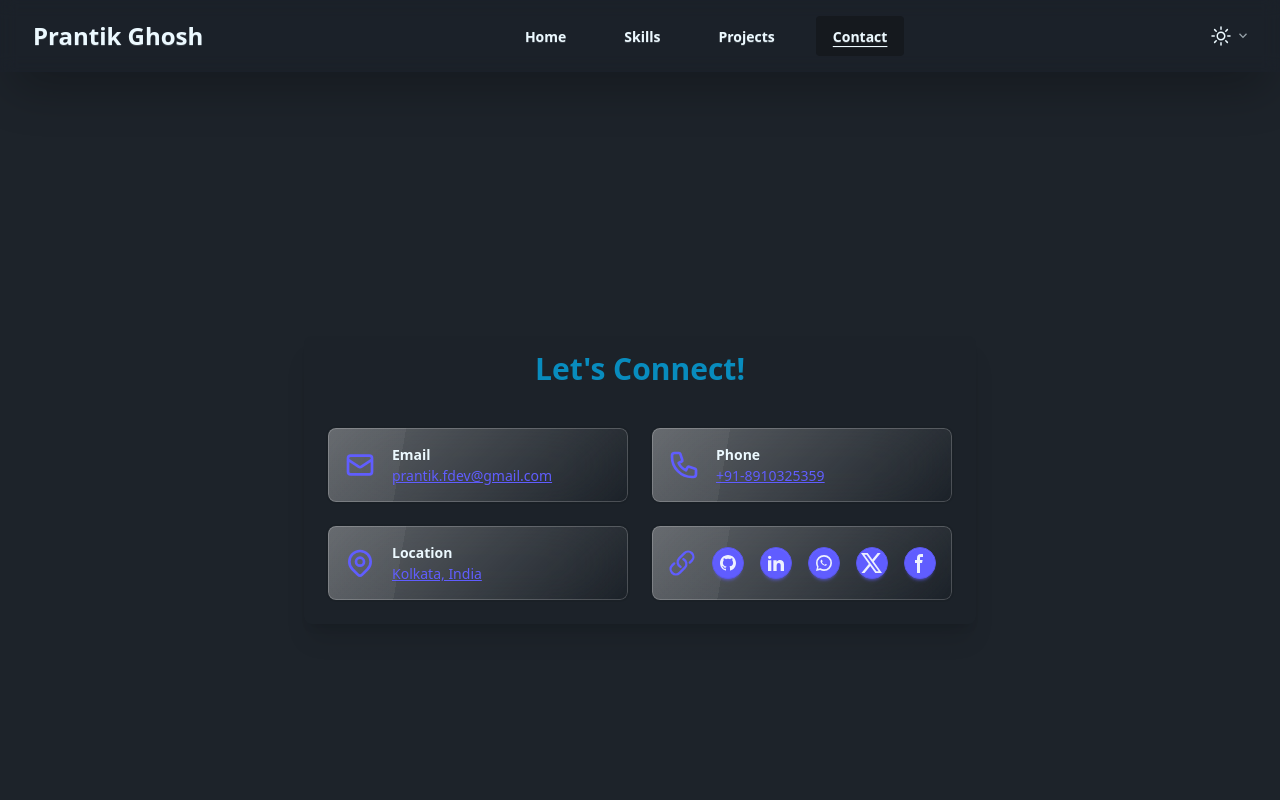
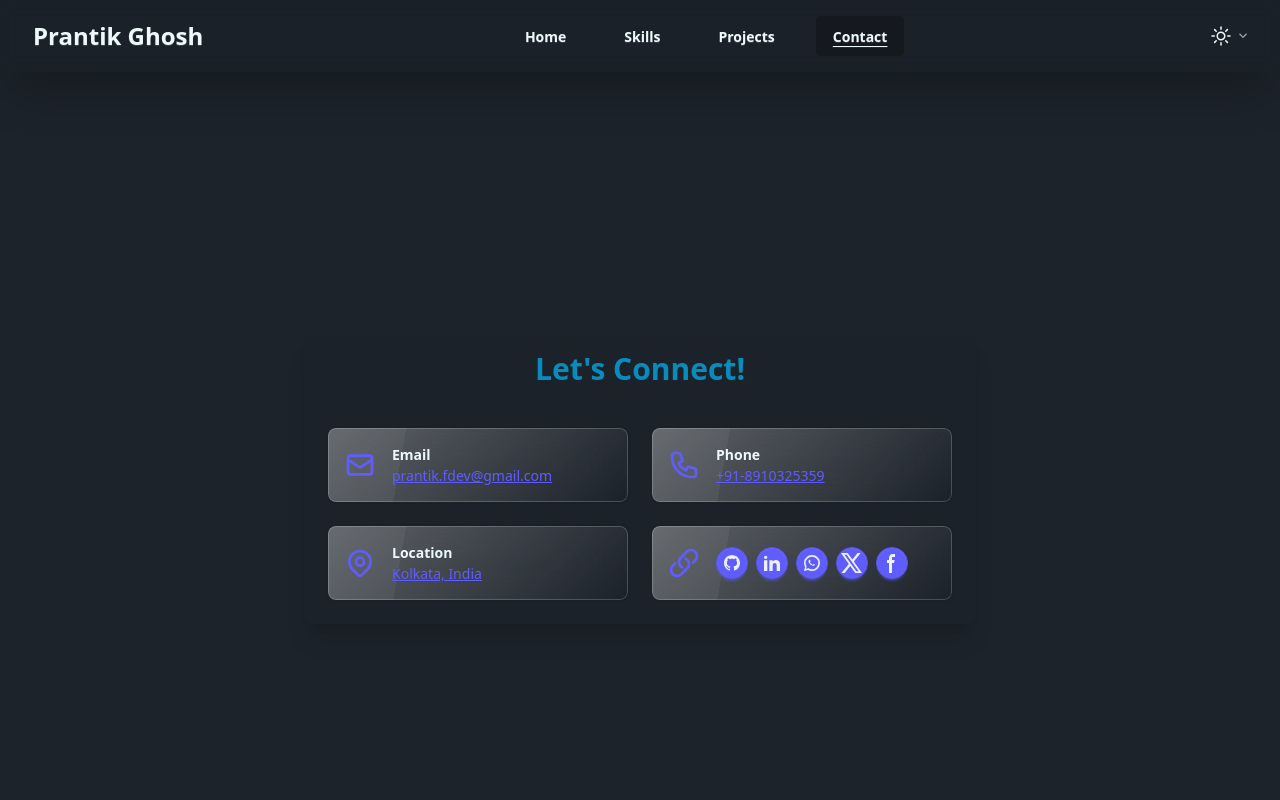
Before and after one commit to TBS96/portfolio, a React (Vite) app: page /contact in a window 1280 px wide. Shown: the top 800 px of the page. Built offline with nearby package versions, Linux system fonts and the light colour scheme.

Commit message:
feat: refactor Contact component with structured contact details and social media links
added aos animations

Signed-off-by: TBS96 <9tbs6@proton.me>

```diff
--- a/src/components/Contact.jsx
+++ b/src/components/Contact.jsx
@@ -8,45 +8,100 @@ const Contact = () => {
       label: 'Email',
       value: 'prantik.fdev@gmail.com',
       icon: (
-                <svg xmlns="http://www.w3.org/2000/svg" className="h-8 w-8 text-primary" fill="none" viewBox="0 0 24 24" stroke="currentColor">
-                    <path strokeLinecap="round" strokeLinejoin="round" strokeWidth={2} d="M3 8l7.89 5.26a2 2 0 002.22 0L21 8M5 19h14a2 2 0 002-2V7a2 2 0 00-2-2H5a2 2 0 00-2 2v10a2 2 0 002 2z" />
+        <svg
+          xmlns='http://www.w3.org/2000/svg'
+          className='h-8 w-8 text-primary'
+          fill='none'
+          viewBox='0 0 24 24'
+          stroke='currentColor'
+        >
+          <path
+            strokeLinecap='round'
+            strokeLinejoin='round'
+            strokeWidth={2}
+            d='M3 8l7.89 5.26a2 2 0 002.22 0L21 8M5 19h14a2 2 0 002-2V7a2 2 0 00-2-2H5a2 2 0 00-2 2v10a2 2 0 002 2z'
+          />
         </svg>
       ),
-            link: 'mailto:prantik.fdev@gmail.com'
+      link: 'mailto:prantik.fdev@gmail.com',
     },
     {
       id: 2,
       label: 'Phone',
       value: '+91-8910325359',
       icon: (
-                <svg xmlns="http://www.w3.org/2000/svg" className="h-8 w-8 text-primary" fill="none" viewBox="0 0 24 24" stroke="currentColor">
-                    <path strokeLinecap="round" strokeLinejoin="round" strokeWidth={2} d="M3 5a2 2 0 012-2h3.28a1 1 0 01.948.684l1.498 4.493a1 1 0 01-.502 1.21l-2.257 1.13a11.042 11.042 0 005.516 5.516l1.13-2.257a1 1 0 011.21-.502l4.493 1.498a1 1 0 01.684.949V19a2 2 0 01-2 2h-1C9.716 21 3 14.284 3 6V5z" />
+        <svg
+          xmlns='http://www.w3.org/2000/svg'
+          className='h-8 w-8 text-primary'
+          fill='none'
+          viewBox='0 0 24 24'
+          stroke='currentColor'
+        >
+          <path
+            strokeLinecap='round'
+            strokeLinejoin='round'
+            strokeWidth={2}
+            d='M3 5a2 2 0 012-2h3.28a1 1 0 01.948.684l1.498 4.493a1 1 0 01-.502 1.21l-2.257 1.13a11.042 11.042 0 005.516 5.516l1.13-2.257a1 1 0 011.21-.502l4.493 1.498a1 1 0 01.684.949V19a2 2 0 01-2 2h-1C9.716 21 3 14.284 3 6V5z'
+          />
         </svg>
       ),
-            link: 'tel:+91-8910325359'
+      link: 'tel:+91-8910325359',
     },
     {
       id: 3,
       label: 'Location',
       value: 'Kolkata, India',
       icon: (
-                <svg xmlns="http://www.w3.org/2000/svg" className="h-8 w-8 text-primary" fill="none" viewBox="0 0 24 24" stroke="currentColor">
-                    <path strokeLinecap="round" strokeLinejoin="round" strokeWidth={2} d="M17.657 16.657L13.414 20.9a1.998 1.998 0 01-2.827 0l-4.244-4.243a8 8 0 1111.314 0z" />
-                    <path strokeLinecap="round" strokeLinejoin="round" strokeWidth={2} d="M15 11a3 3 0 11-6 0 3 3 0 016 0z" />
+        <svg
+          xmlns='http://www.w3.org/2000/svg'
+          className='h-8 w-8 text-primary'
+          fill='none'
+          viewBox='0 0 24 24'
+          stroke='currentColor'
+        >
+          <path
+            strokeLinecap='round'
+            strokeLinejoin='round'
+            strokeWidth={2}
+            d='M17.657 16.657L13.414 20.9a1.998 1.998 0 01-2.827 0l-4.244-4.243a8 8 0 1111.314 0z'
+          />
+          <path
+            strokeLinecap='round'
+            strokeLinejoin='round'
+            strokeWidth={2}
+            d='M15 11a3 3 0 11-6 0 3 3 0 016 0z'
+          />
         </svg>
       ),
-            link: 'https://maps.app.goo.gl/KFC77jmj5NotX2vA9'
-        }
-    ];
-
-    const socialMedia = [
+      link: 'https://maps.app.goo.gl/KFC77jmj5NotX2vA9',
+    },
+    {
+      id: 4,
+      label: '',
+      icon: (
+        <svg
+          xmlns='http://www.w3.org/2000/svg'
+          fill='none'
+          viewBox='0 0 24 24'
+          strokeWidth={2}
+          stroke='currentColor'
+          className='size-8 text-primary'
+        >
+          <path
+            strokeLinecap='round'
+            strokeLinejoin='round'
+            d='M13.19 8.688a4.5 4.5 0 0 1 1.242 7.244l-4.5 4.5a4.5 4.5 0 0 1-6.364-6.364l1.757-1.757m13.35-.622 1.757-1.757a4.5 4.5 0 0 0-6.364-6.364l-4.5 4.5a4.5 4.5 0 0 0 1.242 7.244'
+          />
+        </svg>
+      ),
+      value: [
         {
           id: 1,
           name: 'GitHub',
           url: 'https://github.com/TBS96',
           icon: (
-                <svg xmlns="http://www.w3.org/2000/svg" width="16" height="16" viewBox="0 0 24 24" className="fill-current">
-                    <path d="M12 0c-6.626 0-12 5.373-12 12 0 5.302 3.438 9.8 8.207 11.387.599.111.793-.261.793-.577v-2.234c-3.338.726-4.033-1.416-4.033-1.416-.546-1.387-1.333-1.756-1.333-1.756-1.089-.745.083-.729.083-.729 1.205.084 1.839 1.237 1.839 1.237 1.07 1.834 2.807 1.304 3.492.997.107-.775.418-1.305.762-1.604-2.665-.305-5.467-1.334-5.467-5.931 0-1.311.469-2.381 1.236-3.221-.124-.303-.535-1.524.117-3.176 0 0 1.008-.322 3.301 1.23.957-.266 1.983-.399 3.003-.404 1.02.005 2.047.138 3.006.404 2.291-1.552 3.297-1.23 3.297-1.23.653 1.653.242 2.874.118 3.176.77.84 1.235 1.911 1.235 3.221 0 4.609-2.807 5.624-5.479 5.921.43.372.823 1.102.823 2.222v3.293c0 .319.192.694.801.576 4.765-1.589 8.199-6.086 8.199-11.386 0-6.627-5.373-12-12-12z" />
+            <svg xmlns='http://www.w3.org/2000/svg' width='16' height='16' viewBox='0 0 24 24' className='fill-current'>
+              <path d='M12 0c-6.626 0-12 5.373-12 12 0 5.302 3.438 9.8 8.207 11.387.599.111.793-.261.793-.577v-2.234c-3.338.726-4.033-1.416-4.033-1.416-.546-1.387-1.333-1.756-1.333-1.756-1.089-.745.083-.729.083-.729 1.205.084 1.839 1.237 1.839 1.237 1.07 1.834 2.807 1.304 3.492.997.107-.775.418-1.305.762-1.604-2.665-.305-5.467-1.334-5.467-5.931 0-1.311.469-2.381 1.236-3.221-.124-.303-.535-1.524.117-3.176 0 0 1.008-.322 3.301 1.23.957-.266 1.983-.399 3.003-.404 1.02.005 2.047.138 3.006.404 2.291-1.552 3.297-1.23 3.297-1.23.653 1.653.242 2.874.118 3.176.77.84 1.235 1.911 1.235 3.221 0 4.609-2.807 5.624-5.479 5.921.43.372.823 1.102.823 2.222v3.293c0 .319.192.694.801.576 4.765-1.589 8.199-6.086 8.199-11.386 0-6.627-5.373-12-12-12z' />
             </svg>
           )
         },
@@ -55,8 +110,8 @@ const Contact = () => {
           name: 'LinkedIn',
           url: 'https://www.linkedin.com/in/prantikghosh96/',
           icon: (
-                <svg xmlns="http://www.w3.org/2000/svg" width="16" height="16" viewBox="0 0 24 24" className="fill-current">
-                    <path d="M4.98 3.5c0 1.381-1.11 2.5-2.48 2.5s-2.48-1.119-2.48-2.5c0-1.38 1.11-2.5 2.48-2.5s2.48 1.12 2.48 2.5zm.02 4.5h-5v16h5v-16zm7.982 0h-4.968v16h4.969v-8.399c0-4.67 6.029-5.052 6.029 0v8.399h4.988v-10.131c0-7.88-8.922-7.593-11.018-3.714v-2.155z" />
+            <svg xmlns='http://www.w3.org/2000/svg' width='16' height='16' viewBox='0 0 24 24' className='fill-current'>
+              <path d='M4.98 3.5c0 1.381-1.11 2.5-2.48 2.5s-2.48-1.119-2.48-2.5c0-1.38 1.11-2.5 2.48-2.5s2.48 1.12 2.48 2.5zm.02 4.5h-5v16h5v-16zm7.982 0h-4.968v16h4.969v-8.399c0-4.67 6.029-5.052 6.029 0v8.399h4.988v-10.131c0-7.88-8.922-7.593-11.018-3.714v-2.155z' />
             </svg>
           )
         },
@@ -65,8 +120,8 @@ const Contact = () => {
           name: 'WhatsApp',
           url: 'https://wa.me/918910325359',
           icon: (
-                <svg xmlns="http://www.w3.org/2000/svg" width="16" height="16" viewBox="0 0 24 24" className="fill-current">
-                    <path d="M20.52 3.48A11.946 11.946 0 0 0 12 0a11.953 11.953 0 0 0-8.485 3.515A11.949 11.949 0 0 0 0 12c0 2.134.56 4.235 1.617 6.078L0 24l6.078-1.617A11.946 11.946 0 0 0 12 24a11.953 11.953 0 0 0 8.485-3.515A11.949 11.949 0 0 0 24 12a11.953 11.953 0 0 0-3.515-8.485zM12 21.5a9.507 9.507 0 0 1-5.071-1.464l-.364-.221-3.609.961.961-3.609-.221-.364A9.506 9.506 0 0 1 2.5 12a9.5 9.5 0 1 1 9.5 9.5zm4.232-7.086c-.232-.116-1.367-.676-1.58-.752s-.366-.116-.52.116-.596.752-.732.91c-.132.15-.268.17-.5.058a7.845 7.845 0 0 1-3.864-3.383c-.292-.5.292-.464.832-1.545.088-.177.044-.326-.022-.453-.066-.126-.52-1.253-.712-1.715-.186-.448-.374-.459-.52-.467s-.292-.008-.448-.008a.866.866 0 0 0-.624.29c-.216.235-.824.808-.824 1.967s.844 2.28.96 2.437 1.66 2.573 4.022 3.607c.56.242.996.387 1.34.496.56.178 1.07.152 1.474.093.448-.067 1.367-.559 1.56-1.1.194-.541.194-1.004.136-1.1s-.208-.165-.44-.281z" />
+            <svg xmlns='http://www.w3.org/2000/svg' width='16' height='16' viewBox='0 0 24 24' className='fill-current'>
+              <path d='M20.52 3.48A11.946 11.946 0 0 0 12 0a11.953 11.953 0 0 0-8.485 3.515A11.949 11.949 0 0 0 0 12c0 2.134.56 4.235 1.617 6.078L0 24l6.078-1.617A11.946 11.946 0 0 0 12 24a11.953 11.953 0 0 0 8.485-3.515A11.949 11.949 0 0 0 24 12a11.953 11.953 0 0 0-3.515-8.485zM12 21.5a9.507 9.507 0 0 1-5.071-1.464l-.364-.221-3.609.961.961-3.609-.221-.364A9.506 9.506 0 0 1 2.5 12a9.5 9.5 0 1 1 9.5 9.5zm4.232-7.086c-.232-.116-1.367-.676-1.58-.752s-.366-.116-.52.116-.596.752-.732.91c-.132.15-.268.17-.5.058a7.845 7.845 0 0 1-3.864-3.383c-.292-.5.292-.464.832-1.545.088-.177.044-.326-.022-.453-.066-.126-.52-1.253-.712-1.715-.186-.448-.374-.459-.52-.467s-.292-.008-.448-.008a.866.866 0 0 0-.624.29c-.216.235-.824.808-.824 1.967s.844 2.28.96 2.437 1.66 2.573 4.022 3.607c.56.242.996.387 1.34.496.56.178 1.07.152 1.474.093.448-.067 1.367-.559 1.56-1.1.194-.541.194-1.004.136-1.1s-.208-.165-.44-.281z' />
             </svg>
           )
         },
@@ -75,66 +130,78 @@ const Contact = () => {
           name: 'X',
           url: 'https://x.com/9theblacksheep6',
           icon: (
-                <svg aria-hidden="true" xmlns="http://www.w3.org/2000/svg" width="24" height="24" fill="currentColor" viewBox="0 0 24 24"><path d="M13.795 10.533 20.68 2h-3.073l-5.255 6.517L7.69 2H1l7.806 10.91L1.47 22h3.074l5.705-7.07L15.31 22H22l-8.205-11.467Zm-2.38 2.95L9.97 11.464 4.36 3.627h2.31l4.528 6.317 1.443 2.02 6.018 8.409h-2.31l-4.934-6.89Z"></path></svg>
+            <svg aria-hidden='true' xmlns='http://www.w3.org/2000/svg' width='24' height='24' fill='currentColor' viewBox='0 0 24 24'>
+              <path d='M13.795 10.533 20.68 2h-3.073l-5.255 6.517L7.69 2H1l7.806 10.91L1.47 22h3.074l5.705-7.07L15.31 22H22l-8.205-11.467Zm-2.38 2.95L9.97 11.464 4.36 3.627h2.31l4.528 6.317 1.443 2.02 6.018 8.409h-2.31l-4.934-6.89Z'></path>
+            </svg>
           )
         },
         {
           id: 5,
           name: 'Facebook',
-            url: 'https://www.facebook.com/theblacksheep96/',
+          url: 'https://www.linkedin.com/in/prantikghosh96/',
           icon: (
-                <svg aria-hidden="true" xmlns="http://www.w3.org/2000/svg" width="24" height="24" fill="currentColor" viewBox="0 0 24 24"><path fillRule="evenodd" d="M13.135 6H15V3h-1.865a4.147 4.147 0 0 0-4.142 4.142V9H7v3h2v9.938h3V12h2.021l.592-3H12V6.591A.6.6 0 0 1 12.592 6h.543Z" clipRule="evenodd"></path></svg>
+            <svg aria-hidden='true' xmlns='http://www.w3.org/2000/svg' width='24' height='24' fill='currentColor' viewBox='0 0 24 24'>
+              <path fillRule='evenodd' d='M13.135 6H15V3h-1.865a4.147 4.147 0 0 0-4.142 4.142V9H7v3h2v9.938h3V12h2.021l.592-3H12V6.591A.6.6 0 0 1 12.592 6h.543Z' clipRule='evenodd'></path>
+            </svg>
           )
+        },
+      ],
     },
   ];
 
   return (
-        <section className="min-h-screen p-4 flex items-center justify-center">
-            <div className="card w-full max-w-2xl bg-base-100/30 shadow-xl hover:shadow-2xl transition-shadow duration-300">
+    <section className='min-h-screen p-4 flex items-center justify-center'>
+      <div className='card w-full max-w-2xl bg-base-100/30 shadow-xl hover:shadow-2xl transition-shadow duration-300'>
+        <div className='card-body'>
+          <h2 className='text-3xl font-bold text-center mb-6 text-info/70 animate-bounce'>
+            Let's Connect!
+          </h2>
 
-                <div className="card-body">
-                    <h2 className="text-3xl font-bold text-center mb-6 text-info/70 animate-bounce">Let's Connect!</h2>
-
-                    <div className="grid grid-cols-1 md:grid-cols-2 gap-6">
-                        {contactDetails.map(({ icon, label, link, value, id }) => (
+          <div className='grid grid-cols-1 md:grid-cols-2 gap-6'>
+            {contactDetails.map(({ icon, label, link, value, id }) => {
+              const aosAnimations = ['zoom-in-right', 'fade-up-right', 'fade-right', 'fade-down', 'fade-up'];
+              const aos = aosAnimations[id % aosAnimations.length];
+              return (
                 <div
                   key={id}
-                                className="flex items-center space-x-4 p-4 rounded-lg hover:bg-base-300 transition-colors glass"
-                            >
+                  data-aos={aos}
+                  data-aos-duration={1100}
+                  className='w-full flex items-center space-x-4 p-4 rounded-lg hover:bg-base-300 transition-all duration-300 glass'>
                   {icon}
                   <div>
-                                    <h3 className="font-semibold">{label}</h3>
-                                    {link ? (
-                                        <a href={link} target='_blank' className="link link-primary">{value}</a>
+                    <h3 className='font-semibold'>{label}</h3>
+                    {label !== '' ? (
+                      <a href={link} target='_blank' className='link link-primary'>
+                        {value}
+                      </a>
                     ) : (
-                                        <p className="text-base-content/80">{value}</p>
-                                    )}
-                                </div>
-                            </div>
-                        ))}
-
-                        <div className="flex items-center space-x-4 p-4 rounded-lg hover:bg-base-300 transition-colors glass">
-                            <svg xmlns="http://www.w3.org/2000/svg" fill="none" viewBox="0 0 24 24" strokeWidth={2} stroke="currentColor" className="size-8 text-primary">
-                                <path strokeLinecap="round" strokeLinejoin="round" d="M13.19 8.688a4.5 4.5 0 0 1 1.242 7.244l-4.5 4.5a4.5 4.5 0 0 1-6.364-6.364l1.757-1.757m13.35-.622 1.757-1.757a4.5 4.5 0 0 0-6.364-6.364l-4.5 4.5a4.5 4.5 0 0 0 1.242 7.244" />
-                            </svg>
-
-                            {socialMedia.map(({ icon, name, url, id }) => (
+                      <div className='flex gap-2'>
+                        {value.map(({ id, icon, name, url }) => {
+                          const aosAnimations = ['zoom-in-right', 'fade-up-right', 'fade-right', 'fade-down', 'fade-up'];
+                          const aos = aosAnimations[id % aosAnimations.length];
+                          return (
                             <a
                               key={id}
                               href={url}
+                              data-aos={aos}
+                              data-aos-duration={1500}
                               title={name}
-                                    target="_blank"
-                                    rel="noopener noreferrer"
+                              target='_blank'
+                              rel='noopener noreferrer'
                               className='btn btn-circle btn-sm btn-primary'
                             >
                               {icon}
                             </a>
-                            ))}
+                          )
+                        })}
+                      </div>
+                    )}
                   </div>
                 </div>
-
+              )
+            })}
           </div>
-
+        </div>
       </div>
     </section>
   )
```
Lines whose indentation alone changed are shown as unchanged.
